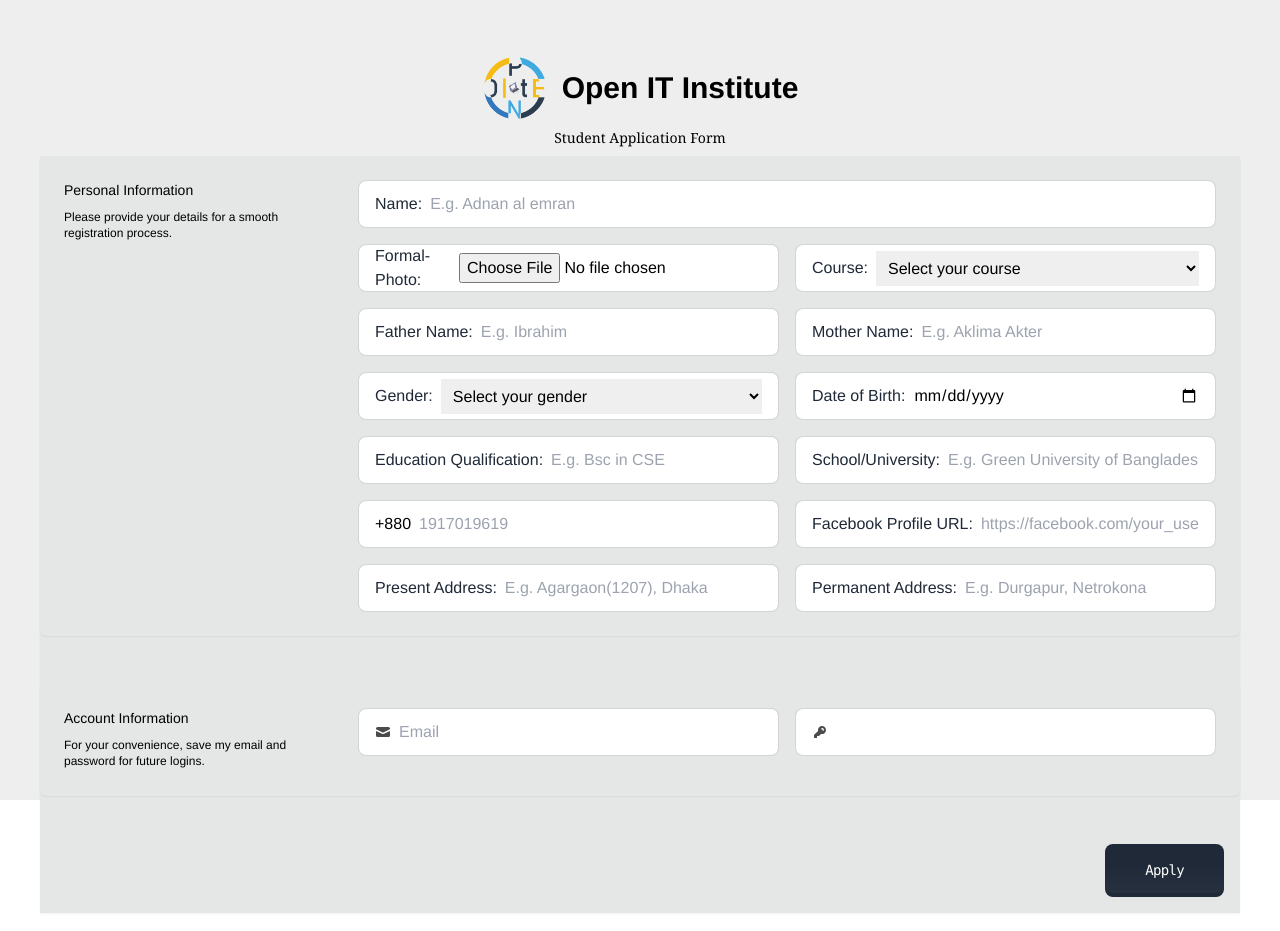
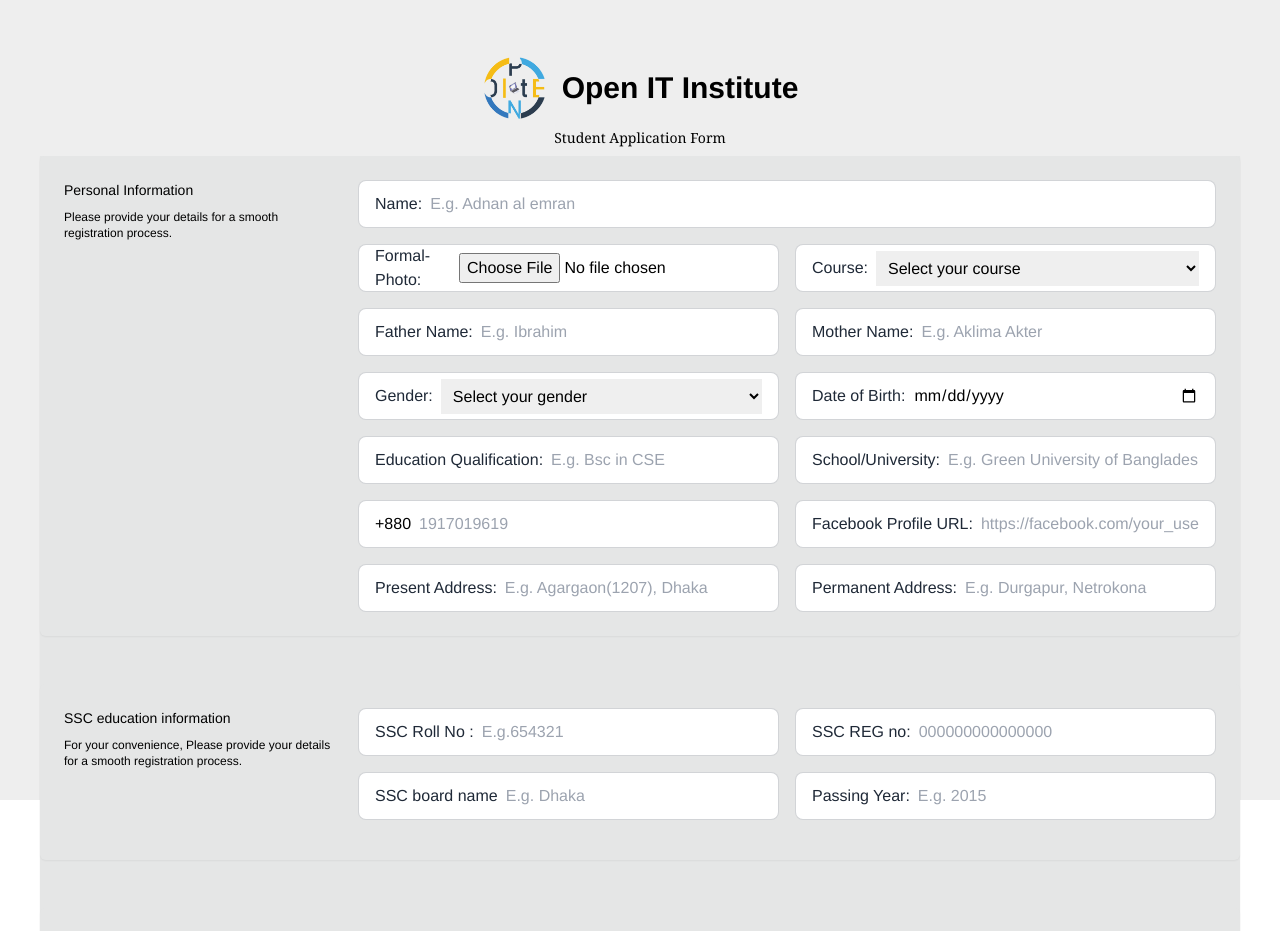
Before and after one commit to adnanalemran/openit-client, a React (Vite) app: page /signUp in a window 1280 px wide. Shown: the top 931 px of the page. Built offline with nearby package versions, Linux system fonts and the light colour scheme; no server answers; a web font is replaced by a local one.

Commit message:
add more input setup page and improved

```diff
--- a/src/Pages/Auth/Signin/SignUp.jsx
+++ b/src/Pages/Auth/Signin/SignUp.jsx
@@ -20,7 +20,6 @@ const SignUp = () => {
   const [phoneNo, setPhoneNo] = useState("");
 
   const [loading, setLoading] = useState(false);
-
 
   const showSuccessAlert = () => {
     Swal.fire({
@@ -52,8 +51,6 @@ const SignUp = () => {
       const form = e.target;
       const formData = new FormData(form);
 
-
-
       const displayName = form.displayName.value;
       const photoURL = form.photoURL.files[0];
 
@@ -77,7 +74,6 @@ const SignUp = () => {
       });
 
       const data = {
-
         userData: Object.fromEntries(formData.entries()),
         displayName: displayName,
         email: email,
@@ -94,7 +90,7 @@ const SignUp = () => {
       axiosPublic.post("/user", data).then(() => {
         setLoading(false);
         showSuccessAlert();
-        setPassword("")
+        setPassword("");
         navigate("/");
       });
     } catch (error) {
@@ -121,8 +117,8 @@ const SignUp = () => {
         <section className="p-6  dark:bg-gray-800 dark:text-gray-50">
           <Info />
           <p className="font-serif text-sm dark:text-gray-400 text-center py-2">
-        Student Application Form
-      </p>
+            Student Application Form
+          </p>
           <form
             onSubmit={handleSignUp}
             className="container bg-base-300 shadow-sm  flex flex-col mx-auto space-y-12"
@@ -327,6 +323,70 @@ const SignUp = () => {
             </fieldset>
             <fieldset className="grid grid-cols-4 gap-6 p-6 rounded-md shadow-sm dark:bg-gray-900">
               <div className="space-y-2 col-span-full lg:col-span-1">
+                <p className="font-medium">SSC education information </p>
+                <p className="text-xs r">
+                  For your convenience, Please provide your details for a smooth
+                  registration process.
+                </p>
+              </div>
+              <div className="grid grid-cols-6 gap-4 col-span-full lg:col-span-3">
+                <div className="col-span-full sm:col-span-3">
+                  <label className="input input-bordered flex items-center gap-2 ">
+                    <div className="text-gray-800">SSC Roll No :</div>
+                    <input
+                      type="number"
+                      name="sscRollNo"
+                      id="sscRollno"
+                      className="grow"
+                      required
+                      placeholder="E.g.654321"
+                    />
+                  </label>
+                </div>
+                <div className="col-span-full sm:col-span-3">
+                  <label className="input input-bordered flex items-center gap-2 ">
+                    <div className="text-gray-800">SSC REG no:</div>
+                    <input
+                      type="number"
+                      name="sscRegNo"
+                      id="sscRegNo"
+                      className="grow"
+                      required
+                      placeholder="000000000000000"
+                    />
+                  </label>
+                </div>{" "}
+                <div className="col-span-full sm:col-span-3">
+                  <label className="input input-bordered flex items-center gap-2 ">
+                    <div className="text-gray-800">SSC board name</div>
+                    <input
+                      type="text"
+                      name="SSCBoardName"
+                      id="SSCBoardName"
+                      className="grow"
+                      required
+                      placeholder="E.g. Dhaka"
+                    />
+                  </label>
+                </div>{" "}
+                <div className="col-span-full sm:col-span-3">
+                  <label className="input input-bordered flex items-center gap-2 ">
+                    <div className="text-gray-800">Passing Year:</div>
+                    <input
+                      type="number"
+                      name="passingYear"
+                      id="passingYear"
+                      className="grow"
+                      required
+                      placeholder="E.g. 2015"
+                    />
+                  </label>
+                </div>
+                <div className="col-span-full sm:col-span-3"></div>
+              </div>
+            </fieldset>
+            <fieldset className="grid grid-cols-4 gap-6 p-6 rounded-md shadow-sm dark:bg-gray-900">
+              <div className="space-y-2 col-span-full lg:col-span-1">
                 <p className="font-medium">Account Information</p>
                 <p className="text-xs r">
                   For your convenience, save my email and password for future
@@ -371,7 +431,6 @@ const SignUp = () => {
                       type="password"
                       onChange={handlePasswordChange}
                       className="grow"
-
                     />
                   </label>
                 </div>
@@ -383,8 +442,8 @@ const SignUp = () => {
                 <span className="absolute w-0 h-0 transition-all duration-500 ease-out bg-green-500 rounded-full group-hover:w-full group-hover:h-64"></span>
                 <span className="absolute inset-0 w-full h-full -mt-1 rounded-lg opacity-30 bg-gradient-to-b from-transparent via-transparent to-gray-700"></span>
                 <span className="relative">
-
-                {loading ? "processing..." : "Apply"}</span>
+                  {loading ? "processing..." : "Apply"}
+                </span>
               </button>
             </div>
           </form>
--- /dev/null
+++ b/src/Pages/dashboard/Dashboard/StudentList.jsx
@@ -0,0 +1,171 @@
+import { useQuery } from "@tanstack/react-query";
+
+import Swal from "sweetalert2";
+import useAxiosSecure from "../../../Hook/useAxiosPublic";
+import { Link } from "react-router-dom";
+import { useState } from "react";
+import { FaTrash, FaUser } from "react-icons/fa";
+
+const StudentList = () => {
+  const axiosSecure = useAxiosSecure();
+  const [loading, setLoading] = useState(true);
+  const { data: user = [], refetch } = useQuery({
+    queryKey: ["user"],
+    queryFn: async () => {
+      const res = await axiosSecure.get("/user/students", {});
+      if (res.data) {
+        setLoading(false);
+      }
+      return res.data;
+    },
+  });
+
+  const handleDeleteUser = (user) => {
+    Swal.fire({
+      title: "Are you sure?",
+      text: "You won't be able to revert this!",
+      icon: "warning",
+      showCancelButton: true,
+      confirmButtonColor: "#3085d6",
+      cancelButtonColor: "#d33",
+      confirmButtonText: "Yes, delete it!",
+    }).then((result) => {
+      if (result.isConfirmed) {
+        axiosSecure.delete(`/user/${user?._id}`).then((res) => {
+          if (res.data.deletedCount > 0) {
+            refetch();
+            Swal.fire({
+              title: "Deleted!",
+              text: "Your file has been deleted.",
+              icon: "success",
+            });
+          }
+        });
+      }
+    });
+  };
+
+  const handleRoleChange = (e, user) => {
+    e.preventDefault();
+
+    const newRole = e.target.role.value;
+
+    axiosSecure
+      .patch(`/user/${user?._id}`, { role: newRole })
+      .then((res) => {
+        if (res.data.modifiedCount > 0) {
+          refetch();
+          Swal.fire({
+            position: "top-end",
+            icon: "success",
+            title: `success  Change role!`,
+            showConfirmButton: false,
+            timer: 1500,
+          });
+        }
+      })
+      .catch((error) => {
+        console.error(error);
+      });
+  };
+
+  if (loading === true) {
+    return <div className="  bg-base-200 p-16 w-full h-full">Loading...</div>;
+  }
+
+  //this a comment
+  return (
+    <div className="bg-base-200 p-0 m-0 lg:p-4 lg:m-4 rounded-xl">
+      <div className="text-3xl py-2">
+        <h2>Manage user</h2>
+      </div>
+      <div className="flex w-full  "></div>
+      <h4>Total user : {user?.length}</h4>
+
+      <div className="overflow-x-auto">
+        <table className="table">
+          <thead className="text-sm text-center">
+            <th>No</th>
+            <th>image</th>
+            <th>Name</th>
+            <th>Email</th>
+
+            <th>Role </th>
+            <th>Remove user </th>
+          </thead>
+          <tbody className="text-center">
+            {user?.map((user, index) => (
+              <tr key={user?._id}>
+                <td>{index + 1}</td>
+                <td>
+                  <div className="flex items-center gap-3">
+                    <div className="avatar">
+                      <div className="mask mask-squircle w-12 h-12">
+                        <img
+                          src={user?.photoURL}
+                          alt="Avatar Tailwind CSS Component"
+                        />
+                      </div>
+                    </div>
+                  </div>
+                </td>
+
+                <td>
+                  <div>
+                    <Link
+                      className="text-blue-800 font-bold"
+                      to={`/singleUserInfo/${user?._id}`}
+                    >
+                      <div className="font-bold">{user?.displayName}</div>
+                    </Link>
+                  </div>
+                </td>
+                <td>
+                  <div>
+                    <Link
+                      className="text-blue-800 font-bold"
+                      to={`/singleUserInfo/${user?._id}`}
+                    >
+                      <div className="font-bold">{user?.email} </div>
+                    </Link>
+                  </div>
+                </td>
+
+                <td>
+                  <form onSubmit={(e) => handleRoleChange(e, user)}>
+                    <div className=" text-sm flex gap-2">
+                      <select
+                        name="role"
+                        defaultValue={user?.userType}
+                        className="px-4 py-0  rounded-md text-black"
+                      >
+                        <option value="isAdmin">Admin</option>
+                        <option value="isStudent">Student</option>
+                        <option value="user">out service</option>
+                      </select>
+                      <button type="submit" className="btn btn-sm btn-1 ">
+                        <FaUser /> Action
+                      </button>
+                    </div>
+                  </form>
+                </td>
+                <td>
+                  <button
+                    onClick={() => handleDeleteUser(user)}
+                    className="btn btn-sm btn-error"
+                  >
+                    <FaTrash />
+                  </button>
+                </td>
+              </tr>
+            ))}
+          </tbody>
+        </table>
+      </div>
+    </div>
+  );
+};
+
+
+
+export default StudentList;
```
Also changed, not shown: src/Router/Router.jsx (+6 -3 lines).
